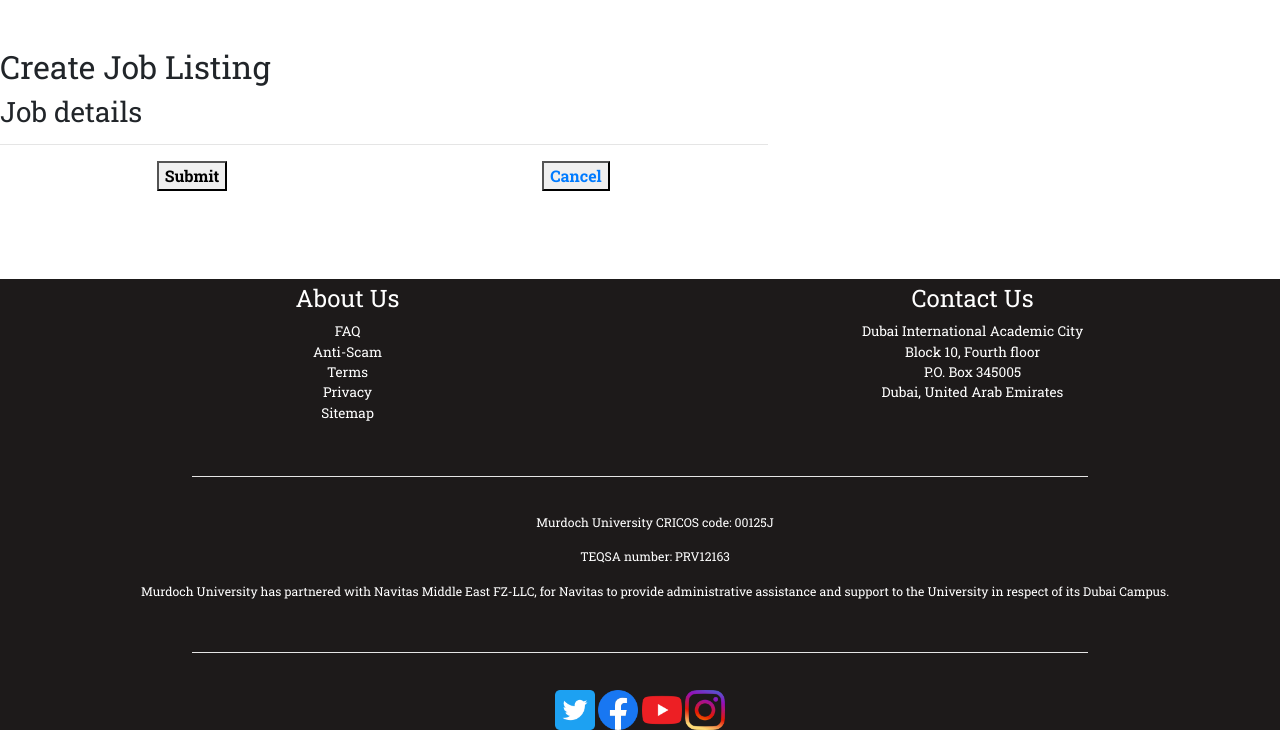
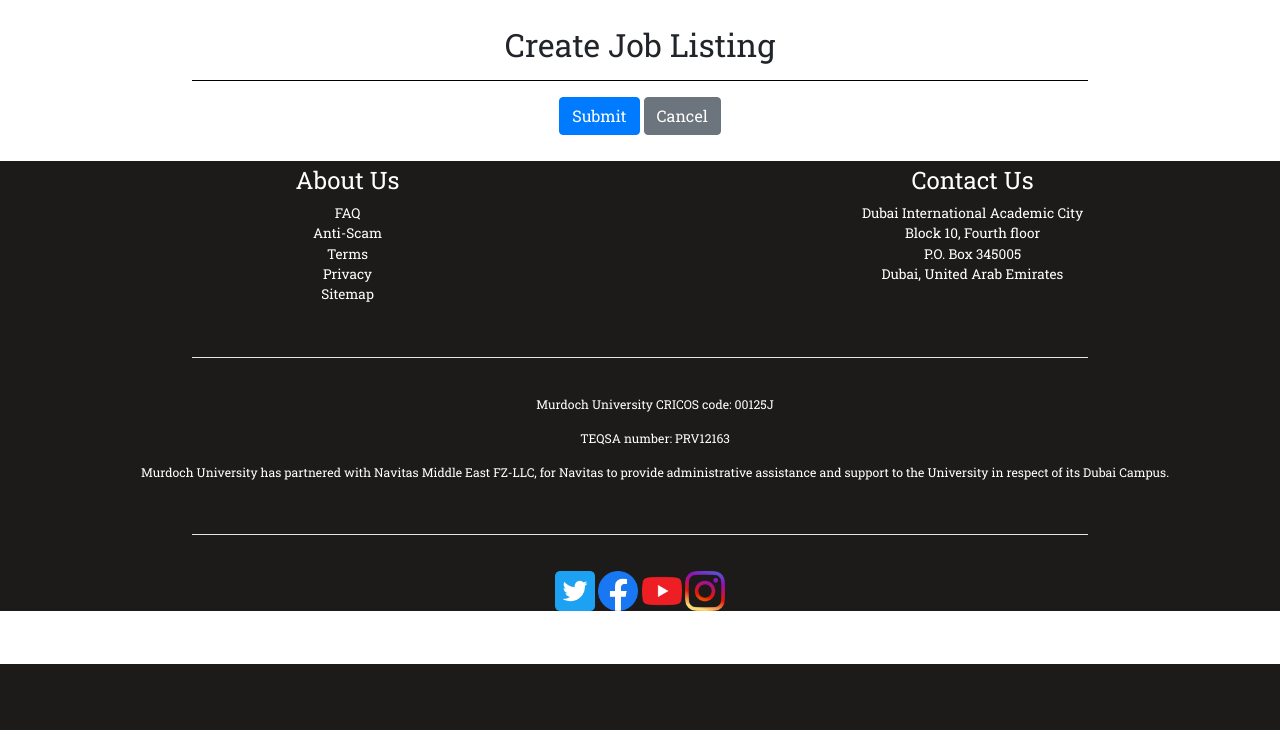
Before and after one commit to ahmed-cmyk/InnovateSolutions, a Django app: template Home/templates/Home/employer_create_jobs.html in a window 1280 px wide. Shown: the part 136-866 px from the top of the page. After the commit the page ends 800 px from the top, so only its background shows below. Run offline with Django 3.2, Linux system fonts and the light colour scheme; the template is opened without the code that fills it, so the values that code supplies are empty; some libraries are stand-ins or nearby versions.

Commit message:
Fixed some bugs and redesigned the job creation form

```diff
--- a/Home/templates/Home/employer_create_jobs.html
+++ b/Home/templates/Home/employer_create_jobs.html
@@ -1,8 +1,9 @@
 {% extends "theme.html" %}
 {% load staticfiles %}
+{% load crispy_forms_tags %}
 <!-- Additional Stylesheet -->
 {% block stylesheets %}
-    <link rel="stylesheet" type="text/css" href="{% static 'css/Register.css' %}"/>
+    <link rel="stylesheet" type="text/css" href="{% static 'css/CreateJob.css' %}"/>
 {% endblock %}
 
 {% block title %}
@@ -10,45 +11,30 @@
 {% endblock %}
 
 {% block content %}
-<br><br>
-<div class="inside-container2" style="width: 60%">
-        <h2>Create Job Listing</h2>
-        <h3>Job details</h3>
+<div id="createJobBody">
+    <h2 class="text-center">Create Job Listing</h2>
     <hr>
-            <form action="create_job" method="post" enctype="multipart/form-data">
-
-                {% csrf_token %}
+    <form action="create_job" method="post" enctype="multipart/form-data">{% csrf_token %}
         {% if user_type == 'employer' %}
-
             {% for field in form %}
-                        <div class="col1">{{ field.label }}:</div>
-                        <div class="col2">{{ field }} </div><br>
+                <div>{{ field|as_crispy_field }} </div>
             {% endfor %}
-
         {% elif user_type == 'admin' %}
             {% for field in jobForm %}
-                        <div class="col1">{{ field.label }}:</div>
-                        <div class="col2">{{ field }}</div><br>
+                <div>{{ field|as_crispy_field }}</div>
             {% endfor %}
-
             {% for field in companyForm %}
-                        <div class="col1">{{ field.label }} </div>
-                        <div class="col2">{{ field }}</div>
-                        {{ field.help_text }}
+                <div>{{ field|as_crispy_field }}</div>
             {% endfor %}
         {% endif %}
-
-                <div style="display: flex">
-                    <div style="flex: 1" align="center">
-                        <button class="mybutton" type="Submit"><b>Submit</b></button>
-                    </div>
-
-                    <div style="flex: 1" align="center">
-                        <button class="mybutton" type="button"><a href="/"> <b>Cancel</b></a></button>
-                    </div>
+        <div class="text-center">
+            <button class="btn btn-primary" type="submit">
+                Submit
+            </button>
+            <button class="btn btn-secondary" type="button">
+                <a class="text-decoration-none text-white" href="/">Cancel</a>
+            </button>
         </div>
     </form>
-            <br><br>
 </div>
-<br>
 {% endblock %}
--- /dev/null
+++ b/static/css/CreateJob.css
@@ -0,0 +1,13 @@
+#createJobBody {
+    margin: 2% auto;
+}
+
+#createJobBody hr {
+    background-color: #000000;
+    width: 70%;
+}
+
+#createJobBody form {
+    margin: auto;
+    width: 80%;
+}
```
Also changed, not shown: Home/forms.py (+16 -16 lines), Home/templates/Home/view_jobs.html (+19 -18 lines), static/css/Table.css (+9 -32 lines), README.md. Lines whose indentation alone changed are shown as unchanged.
